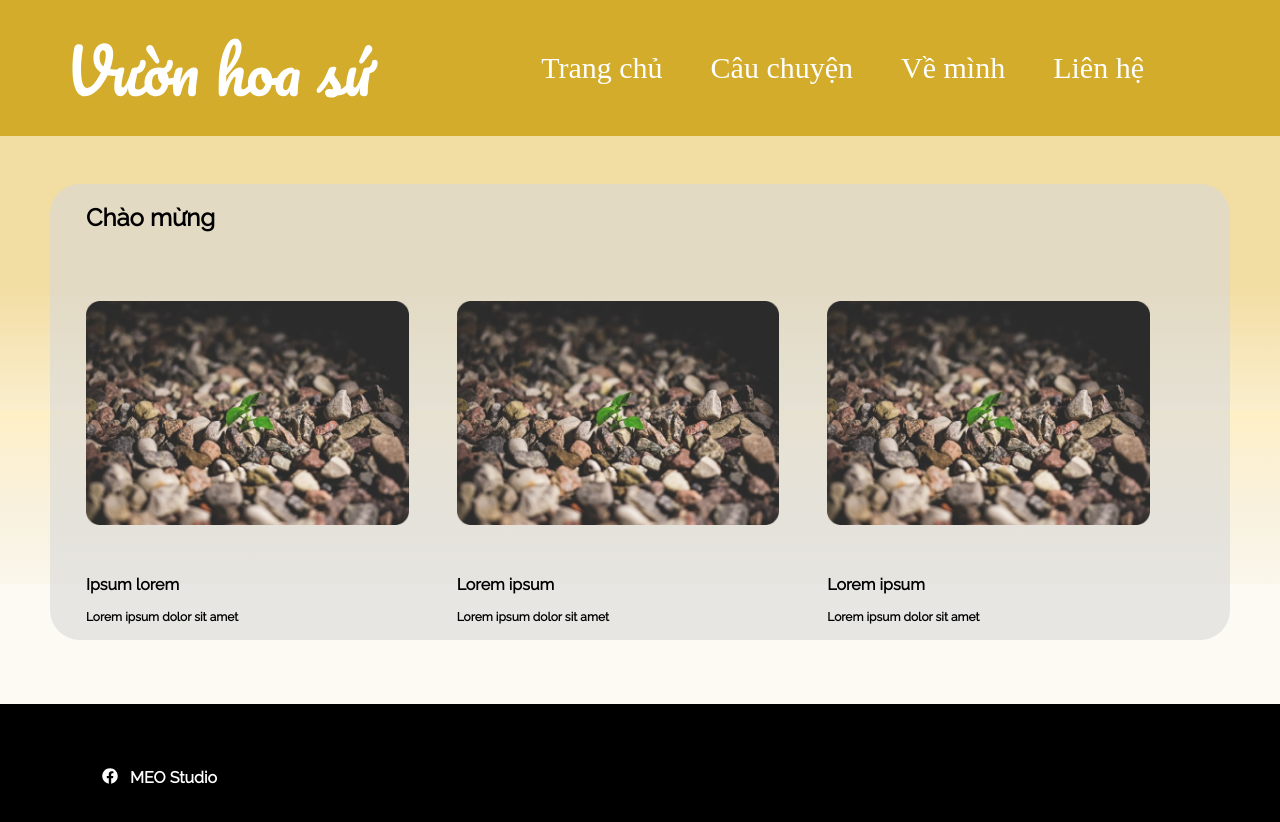
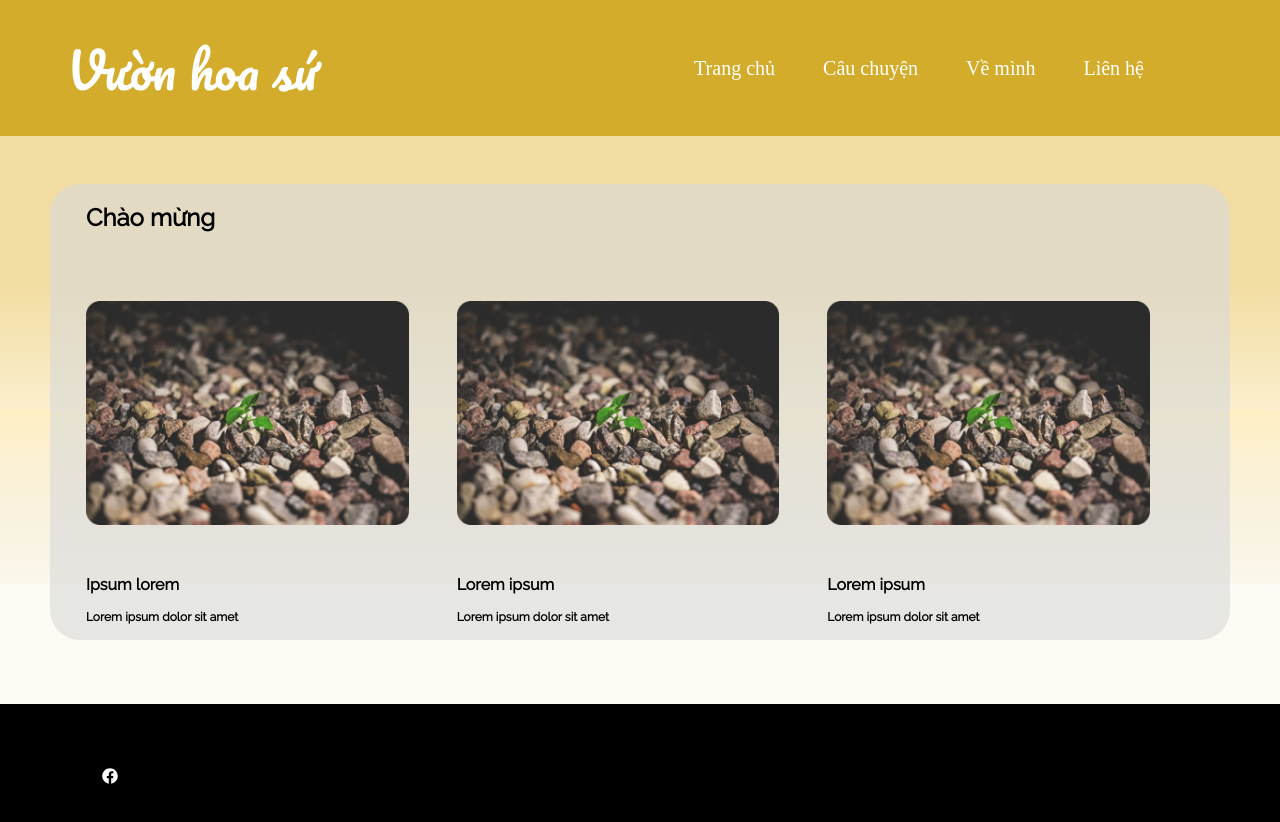
Before and after one commit to YumeAyasaki/blog-fe, a Next.js app: page /meo-studio/1 in a window 1280 px wide. Shown: the top 822 px of the page. Built offline with nearby package versions, Linux system fonts and the light colour scheme; a web font is replaced by a local one.

Commit message:
Add Meo's things in nav bar (or header?)...

```diff
--- a/components/layout/header/navbar.js
+++ b/components/layout/header/navbar.js
@@ -5,7 +5,8 @@ import style from './Header.module.scss'
 
 const linkSection = [
   {name: "Api", key: "api", link: "/api"},
-  {name: "Blog", key: "blog", link: "/blog"}
+  {name: "Blog", key: "blog", link: "/blog"},
+  {name: "Meo's", key: "meo", link: "/meo-studio"}
 ];
 
 export default function NavBar() {
--- a/pages/meo-studio/1/index.js
+++ b/pages/meo-studio/1/index.js
@@ -53,7 +53,7 @@ export default function index() {
         </div>
 
         {/* Logo */}
-        <Image src="/icon/vuon-hoa-su.svg" alt="logo" height={90} width={306} objectFit="contain" />
+        <Image src="/icon/vuon-hoa-su.svg" alt="logo" height={80} width={250} objectFit="contain" />
 
         {/* NavBar */}
         <div className={style.navBar}>
--- a/pages/meo-studio/1/index.module.scss
+++ b/pages/meo-studio/1/index.module.scss
@@ -9,7 +9,7 @@
 .header {
     display: flex;
     height: 8.5rem;
-    background: #D4AC2B;
+    background: variables.$navBar-meo;
     padding-left: 4.5rem;
     padding-right: 7rem;
     align-items: center;
@@ -21,10 +21,6 @@
         @include mixins.tablet() {
             display: flex;
         }
-
-        @include mixins.phone() {
-            display: flex;
-        }
     }
 
     .navBar {
@@ -34,16 +30,12 @@
             display: none;
         }
 
-        @include mixins.phone {
-            display: none;
-        }
-
         .navBarEle {
             margin: 1.5rem;
 
             font-family: 'Ovo';
             font-style: normal;
-            @include mixins.shortfont(400, 1.875rem, 2.125rem);
+            @include mixins.shortfont(300, 1.25rem, 2rem);
 
             color: #FFFFFF;
         }
@@ -143,6 +135,6 @@
         font-style: normal;
         @include mixins.shortfont(700, 1rem, 1.2rem);
 
-        color: #FFFFFF;
+        color: variables.$footer-meo;
     }
 }
--- a/pages/meo-studio/index.js
+++ b/pages/meo-studio/index.js
@@ -1,8 +1,11 @@
+import Link from 'next/link'
 import React from 'react'
 
 function index() {
   return (
-    <div>index</div>
+    <div>
+      <Link href="/meo-studio/1">1</Link>
+    </div>
   )
 }
 
```
